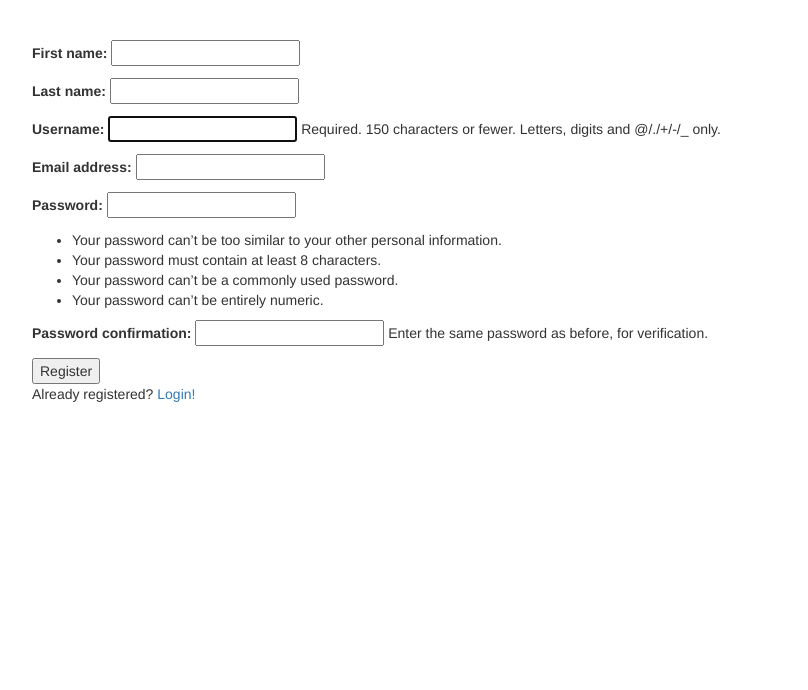
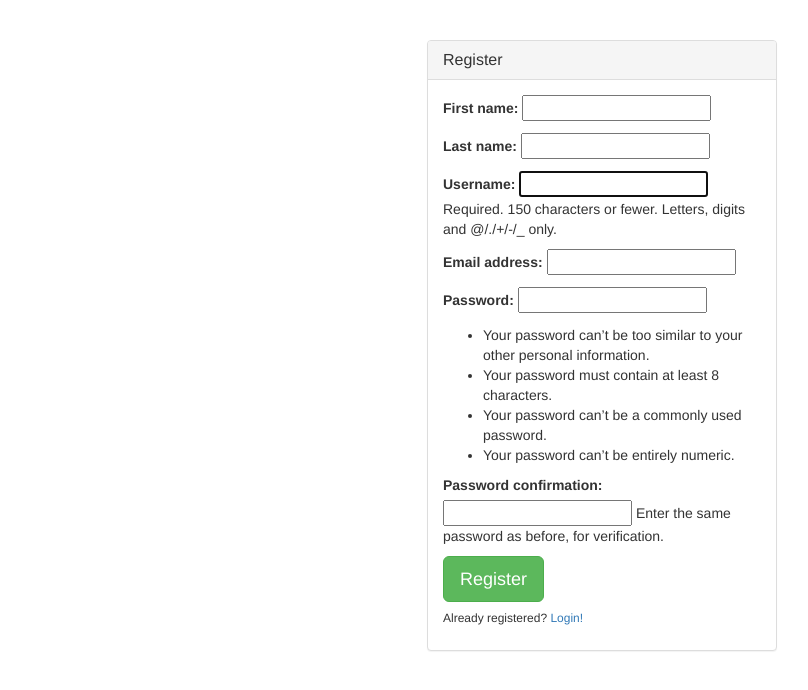
Before and after one commit to thunderbluffers/civic-map, a Django app: template templates/registration/register.html in a window 1280 px wide. Shown: the part 52-742 px from the top of the page, without its empty margins (38-846 px from the left). Run offline with Django 3.2, Linux system fonts and the light colour scheme; the template is opened without the code that fills it: values that come from a table or form of the project are taken from there, others are empty; tables that the repository leaves empty hold one stand-in row (values such as "Sample post"); parts of the project's set-up code (start-up, migrations or seed data) failed here and were passed over; some libraries are stand-ins or nearby versions.

Commit message:
login & register bootstrap

```diff
--- a/templates/registration/login.html
+++ b/templates/registration/login.html
@@ -11,9 +11,8 @@
             <form method="post">
                 {% csrf_token %}
                 {{ form.as_p }}
-            <div class="form-group">
-                <input type="submit" value="{% trans 'Log in' %}" />
-            </div>
+
+                <input class="btn btn-lg btn-success" type="submit" value="{% trans 'Log in' %}" />
                 <input type="hidden" name="next" value="{{ next }}" />
 
             </form>
--- a/templates/registration/register.html
+++ b/templates/registration/register.html
@@ -2,20 +2,26 @@
 {% load i18n %}
 
 {% block content %}
-<form method="post">
-  {% csrf_token %}
-  {{ form.as_p }}
 
-  <input type="submit" value="{% trans 'Register' %}" />
-  <input type="hidden" name="next" value="{{ next }}" />
+<div class="col-md-4 col-md-offset-4">
+    <div id="registerBlock" class="register-panel panel panel-default">
+        <div class="panel-heading">
+             <h3 class="panel-title">Register</h3>
+        </div>
+        <div class="panel-body ">
+            <form method="post">
+                {% csrf_token %}
+                {{ form.as_p }}
+                <input class="btn btn-lg btn-success"  type="submit" value="{% trans 'Register' %}" />
+                <input type="hidden" name="next" value="{{ next }}" />
+            </form>
+            <h6>
+                {% trans "Already registered?" %}
+                <a href="{% url 'login' %}">{% trans "Login!" %}</a>
+            </h6>
+        </div>
+    </div>
+</div>
 
 
-</form>
-
-
-
-<p>
-    {% trans "Already registered?" %}
-    <a href="{% url 'login' %}">{% trans "Login!" %}</a>
-</p>
 {% endblock %}
```
